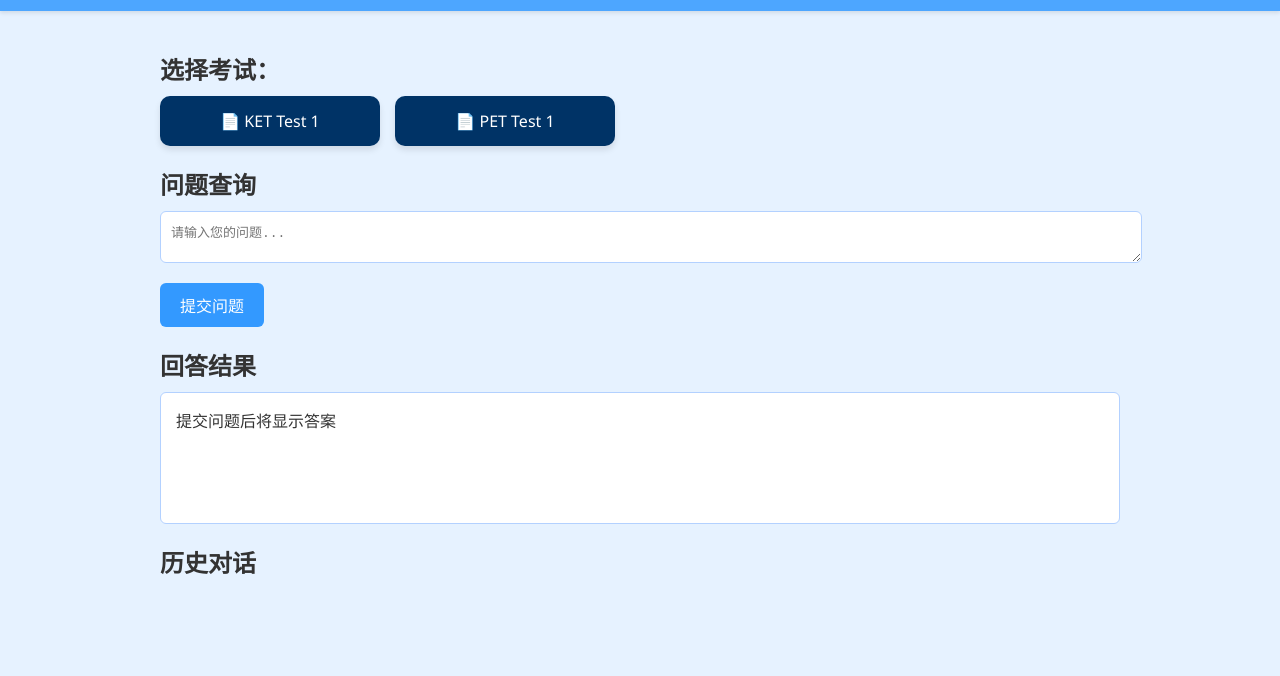
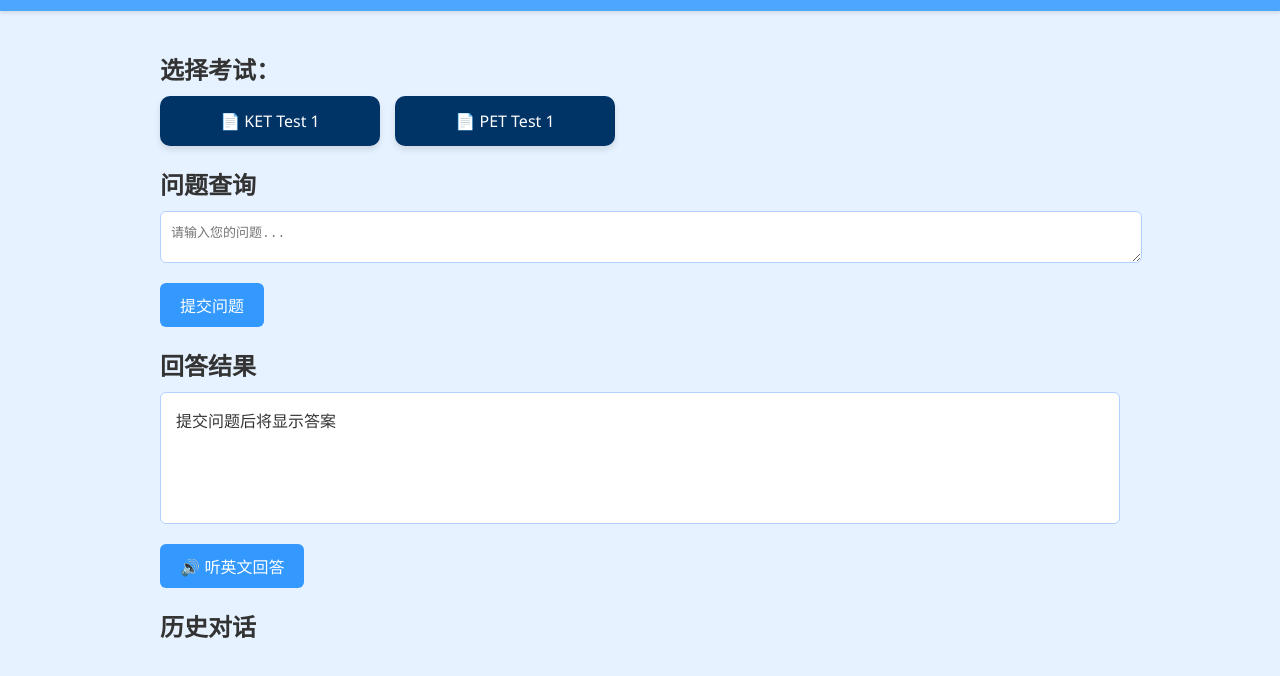
Before and after one commit to TommyTam2012/ket-pet-ai-app, a website: page public/index.html in a window 1280 px wide. Shown: the part 106-782 px from the top of the page. Drawn offline with Linux system fonts and the light colour scheme.

Commit message:
Update index.html

```diff
--- a/public/index.html
+++ b/public/index.html
@@ -65,6 +65,7 @@
     <section class="response">
       <h2>回答结果</h2>
       <div id="responseBox">提交问题后将显示答案</div>
+      <button id="ttsBtn" style="margin-top: 10px;">🔊 听英文回答</button>
     </section>
 
     <section class="history">
```
